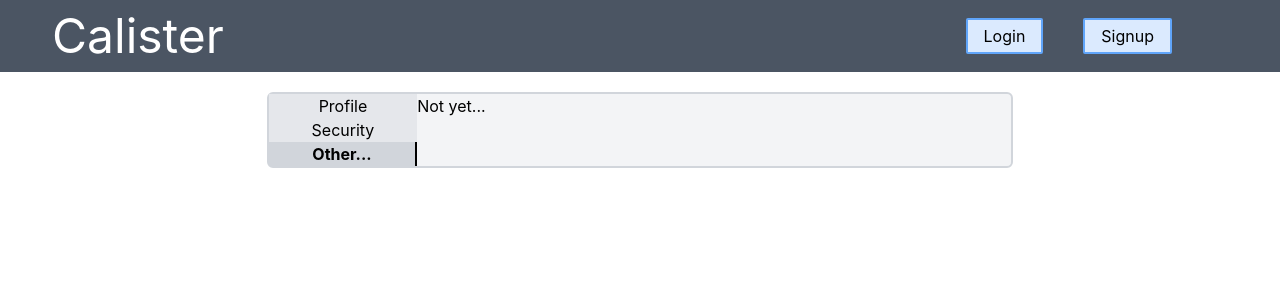
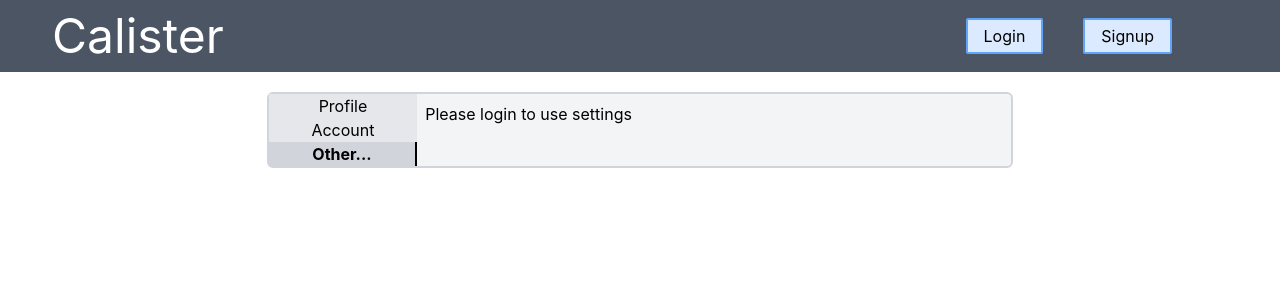
Before and after one commit to lukagabadze/calister, a React (Create React App) app: page /settings/other in a window 1280 px wide. Shown: the top 300 px of the page. Built offline with nearby package versions, Linux system fonts and the light colour scheme; no server answers.

Commit message:
changed settings to scale

```diff
--- a/src/components/body/settings/Settings.js
+++ b/src/components/body/settings/Settings.js
@@ -1,8 +1,11 @@
 import React from "react";
+import { useSelector } from "react-redux";
 import { Route, NavLink } from "react-router-dom";
 import ProfileSettings from "./profileSettings/ProfileSettings";
 
 function Settings() {
+  const user = useSelector((state) => state.user);
+
   const activeClass =
     "border-r-2 border-black font-bold bg-gray-300 outline-none";
 
@@ -13,15 +16,18 @@ function Settings() {
           Profile
         </NavLink>
         <NavLink to="/settings/security" activeClassName={activeClass}>
-          Security
+          Account
         </NavLink>
         <NavLink to="/settings/other" activeClassName={activeClass}>
           Other...
         </NavLink>
       </div>
+
+      <div className="p-2">
+        {user ? (
           <div>
             <Route path="/settings/profile" exact>
-          <ProfileSettings />
+              <ProfileSettings user={user} />
             </Route>
             <Route path="/settings/security" exact>
               Not yet...
@@ -30,6 +36,10 @@ function Settings() {
               Not yet...
             </Route>
           </div>
+        ) : (
+          <p>Please login to use settings</p>
+        )}
+      </div>
     </div>
   );
 }
--- a/src/components/body/settings/profileSettings/ProfileSettings.js
+++ b/src/components/body/settings/profileSettings/ProfileSettings.js
@@ -1,6 +1,6 @@
 import React, { useState, useEffect } from "react";
 import axios from "axios";
-import { useSelector, useDispatch } from "react-redux";
+import { useDispatch } from "react-redux";
 import { fetchUser } from "../../../../redux/index";
 import UsernameSettings from "./UsernameSettings";
 import ProfileImageSettings from "./ProfileImageSettings";
@@ -14,9 +14,9 @@ const initialForm = {
   mediaUrl: "",
 };
 
-function ProfileSettings() {
+function ProfileSettings(props) {
   const dispatch = useDispatch();
-  const user = useSelector((state) => state.user);
+  const user = props.user;
   const [form, setForm] = useState(initialForm);
 
   useEffect(async () => {
@@ -64,17 +64,13 @@ function ProfileSettings() {
   };
 
   return (
-    <div className="w-full h-full p-2">
-      {user ? (
     <form
       className="flex flex-col space-y-5 justify-between space-y-6"
       onSubmit={formSubmitHandler}
     >
       <UsernameSettings
         username={form.username}
-            setFormHandler={(e) =>
-              setForm({ ...form, username: e.target.value })
-            }
+        setFormHandler={(e) => setForm({ ...form, username: e.target.value })}
       />
       <ProfileImageSettings
         mediaUrl={form.mediaUrl}
@@ -96,10 +92,6 @@ function ProfileSettings() {
       />
       <SubmitButton formChanged={formChanged} />
     </form>
-      ) : (
-        <div>Please login to use settings</div>
-      )}
-    </div>
   );
 }
 
```
Lines whose indentation alone changed are shown as unchanged.
